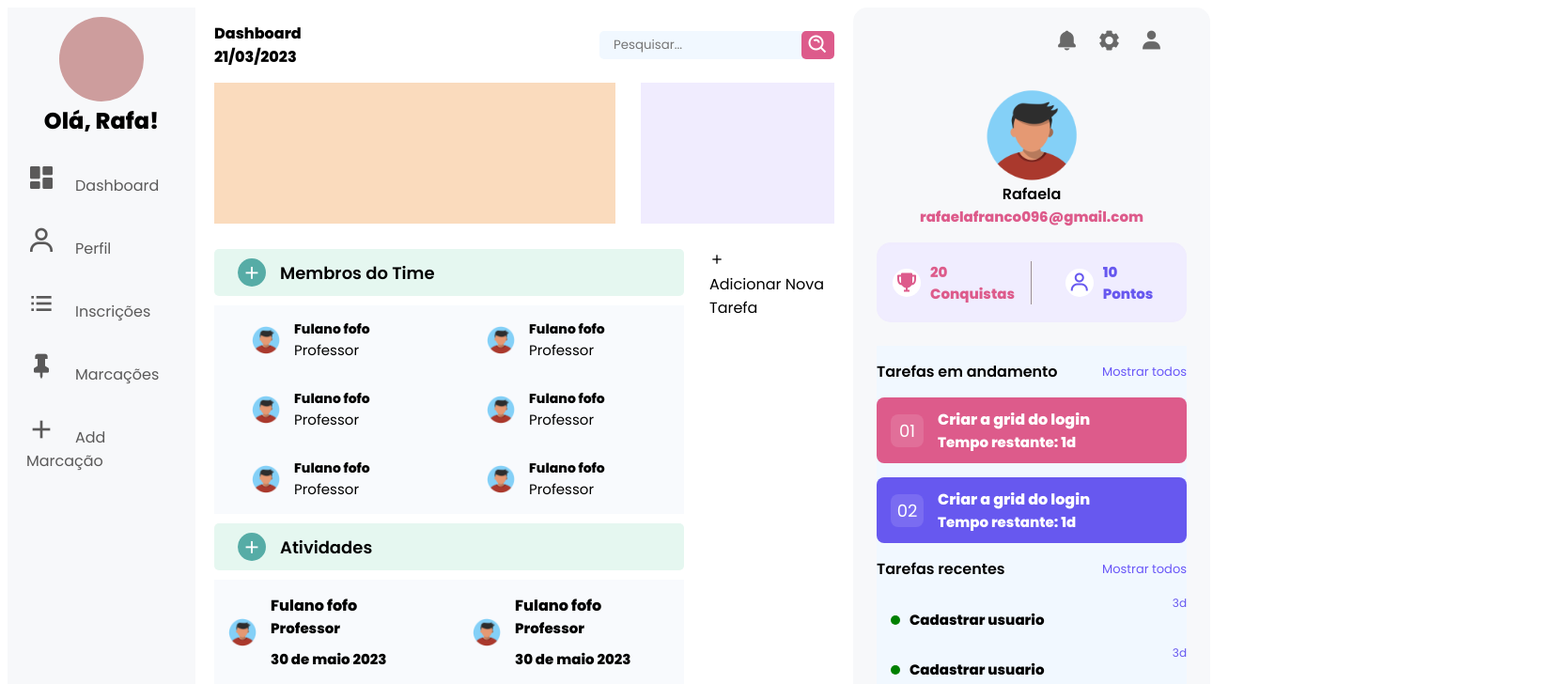
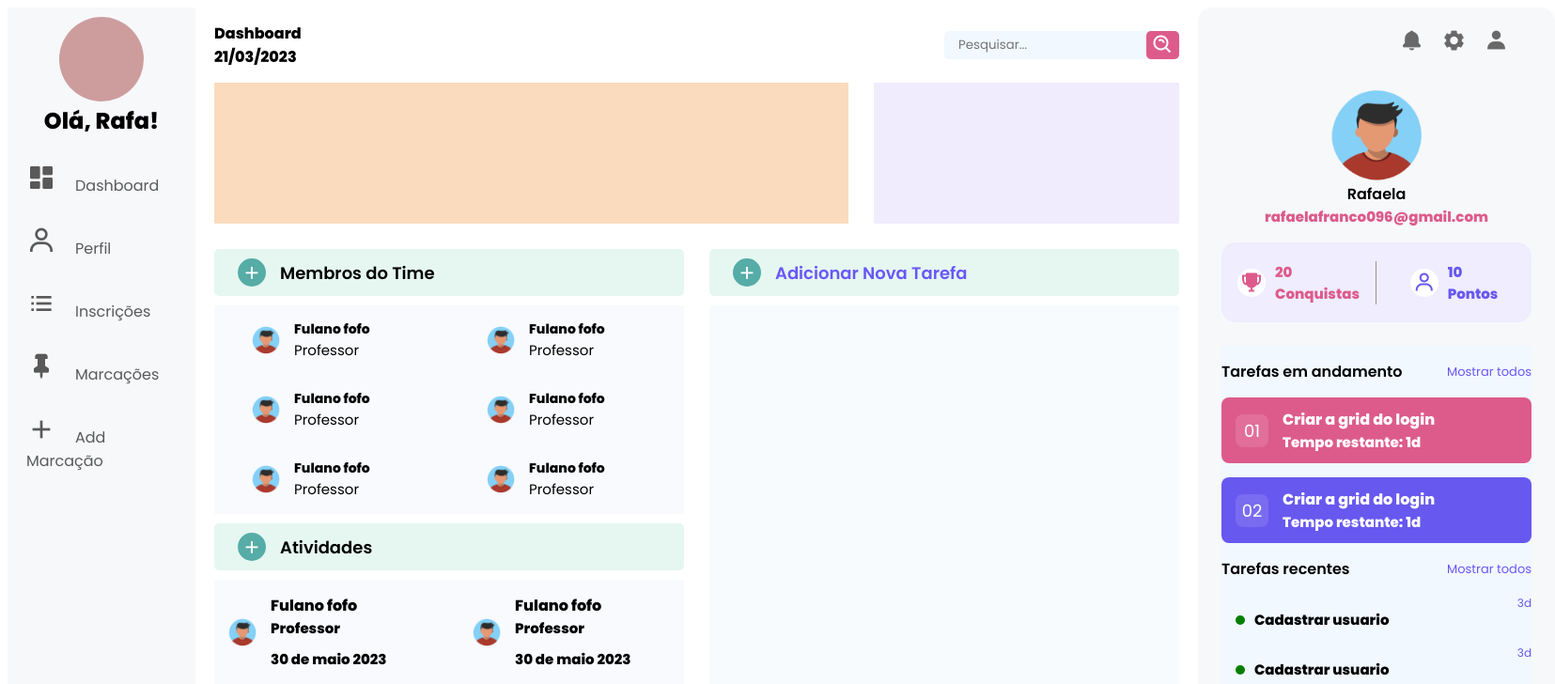
Before and after one commit to Lfbolognin/FRAMEWORKS, an Angular app in the folder my-app/: page /dashboard in a window 1280 px wide. Shown: the top 728 px of the page at 94% size, 1655 px wide, since content can reach past the window. Built offline with nearby package versions, Linux system fonts and the light colour scheme.

Commit message:
Add files via upload

```diff
--- a/my-app/src/app/components/dashboard/dashboard.component.css
+++ b/my-app/src/app/components/dashboard/dashboard.component.css
@@ -149,10 +149,12 @@ li:hover {
   gap: 27px;
 }
 
-.content .adm .task {
-  background: blue;
+.content .adm .new_task .tasks {
+  background: #f7fbfd;
+  height: 100%;
+  margin-top: 10px;
 }
-.content .adm .team .title {
+.content .adm .title {
   align-items: center;
   background: #e5f7f0;
   display: flex;
@@ -160,7 +162,7 @@ li:hover {
   height: 50px;
   border-radius: 5px;
 }
-.content .adm .team .title .ball {
+.content .adm  .title .ball {
   background: #56aca6;
   display: flex;
   border-radius: 50%;
@@ -170,12 +172,12 @@ li:hover {
   justify-content: center;
   margin: 0 15px 0 25px;
 }
-.content .adm .team .title .ball i {
+.content .adm  .title .ball i {
   color: white;
   font-size: 22px;
 }
 
-.content .adm .team .title span {
+.content .adm .title span {
   font-size: 18px;
   font-weight: 600;
 }
--- a/my-app/src/app/components/dashboard/dashboard.component.html
+++ b/my-app/src/app/components/dashboard/dashboard.component.html
@@ -109,7 +109,6 @@
             <div class="info-member">
               <h4>Fulano fofo</h4>
               <h5>Professor</h5>
-
             </div>
           </div>
         </div>
@@ -158,17 +157,19 @@
               <h5 class="data">30 de maio 2023</h5>
             </div>
           </div>
-
         </div>
       </div>
 
       <div class="new_task">
+        <a routerLink="/task">
         <div class="title">
           <div class="ball">
             <i class="bx bx-plus"></i>
           </div>
           <span>Adicionar Nova Tarefa</span>
         </div>
+      </a>
+        <div class="tasks"></div>
       </div>
     </div>
   </div>
--- a/my-app/src/app/components/task/task.component.html
+++ b/my-app/src/app/components/task/task.component.html
@@ -6,7 +6,7 @@
         type="text"
         name="Task"
         placeholder="Digite o nome da sua Task"
-        [formControl]="task"
+        [formControl]="nome"
       /><br />
       <input
         type="text"
--- a/my-app/src/app/components/task/task.component.ts
+++ b/my-app/src/app/components/task/task.component.ts
@@ -1,5 +1,6 @@
 import { Component } from '@angular/core';
 import { FormControl } from '@angular/forms';
+import { Task } from 'src/app/model/task';
 
 @Component({
   selector: 'app-task',
@@ -8,24 +9,41 @@ import { FormControl } from '@angular/forms';
 })
 export class TaskComponent {
 
-tasks= []
+nome = new FormControl('');
+descricao = new FormControl('');
+responsavel = new FormControl('');
+dt_inicio = new FormControl('');
+dt_fim = new FormControl('');
 
-
-task = new FormControl('')
-descricao = new FormControl('')
-responsavel = new FormControl('')
-dt_inicio = new FormControl('')
-dt_fim = new FormControl('')
+tasks: Task[] = []
 
 addTask(){
-
-  console.log(this.task)
-
+let t = this.dataToObject();
+this.tasks.push(t);
+console.log(t);
+this.limparForm();
 }
 
+dataToObject(){
 
+  let task = new Task() // instaciasmos um objeto
+  task.nome = this.nome.value!;
+  task.descricao = this.descricao.value!;
+  task.responsavel  = this.responsavel.value!;
+  task.dt_inicio  = Number(this.dt_inicio.value)!;
+  task.dt_fim  = Number(this.dt_fim.value)!;
 
+  return task;
+}
 
+limparForm(){
+
+  this.nome.setValue('');
+  this.descricao.setValue('');
+  this.responsavel.setValue('');
+  this.dt_inicio.setValue('');
+  this.dt_fim.setValue('');
+};
 
 
 }
--- /dev/null
+++ b/my-app/src/app/model/task.ts
@@ -0,0 +1,29 @@
+export class Task{
+
+//atributo
+nome: string;
+descricao: string;
+responsavel: string;
+dt_inicio: number;
+dt_fim: number;
+
+
+
+
+constructor(){
+
+    this.nome ="";
+    this.descricao ="";
+    this.responsavel ="";
+    this.dt_inicio = 0;
+    this.dt_fim = 0;
+
+}
+
+
+
+
+
+
+
+}
```
